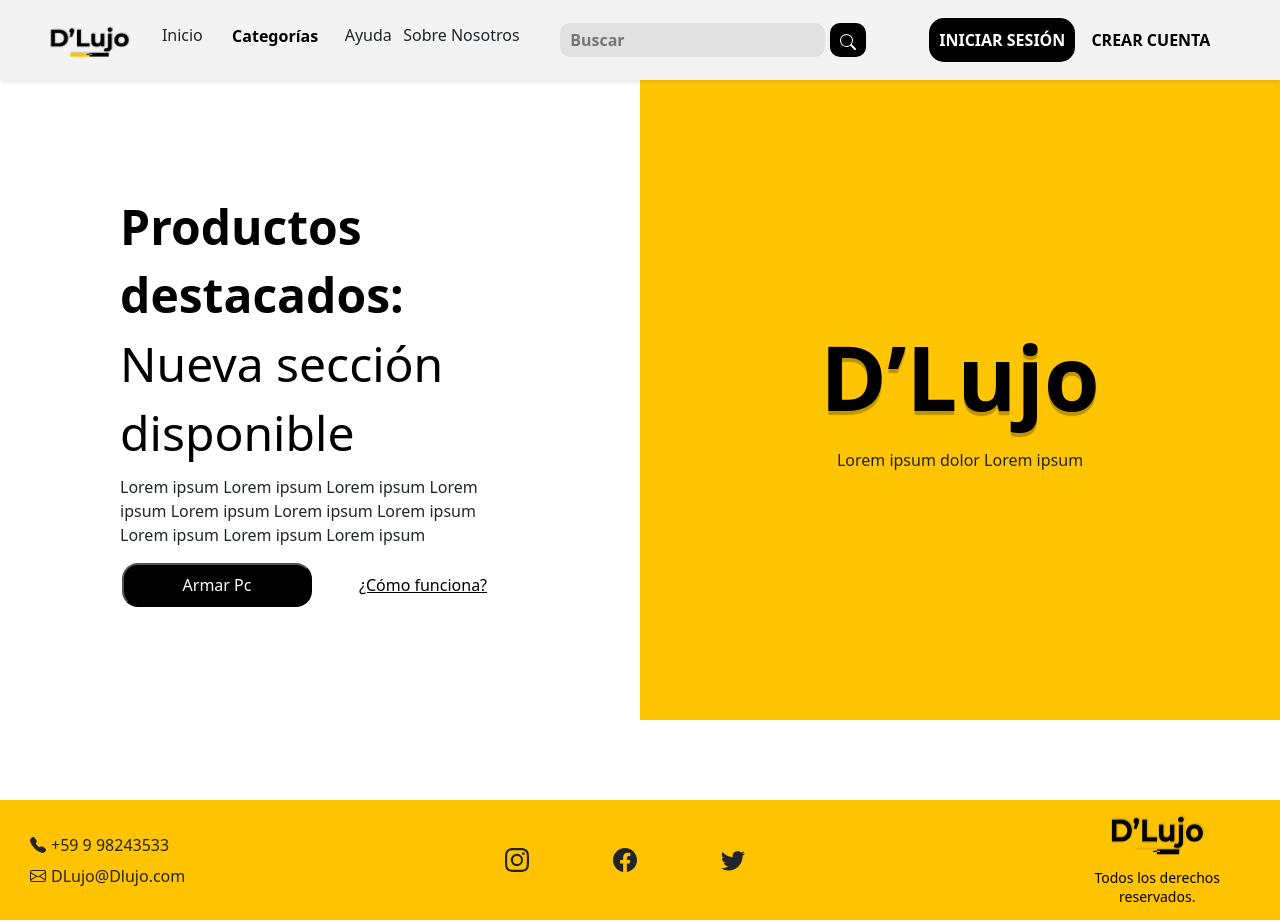
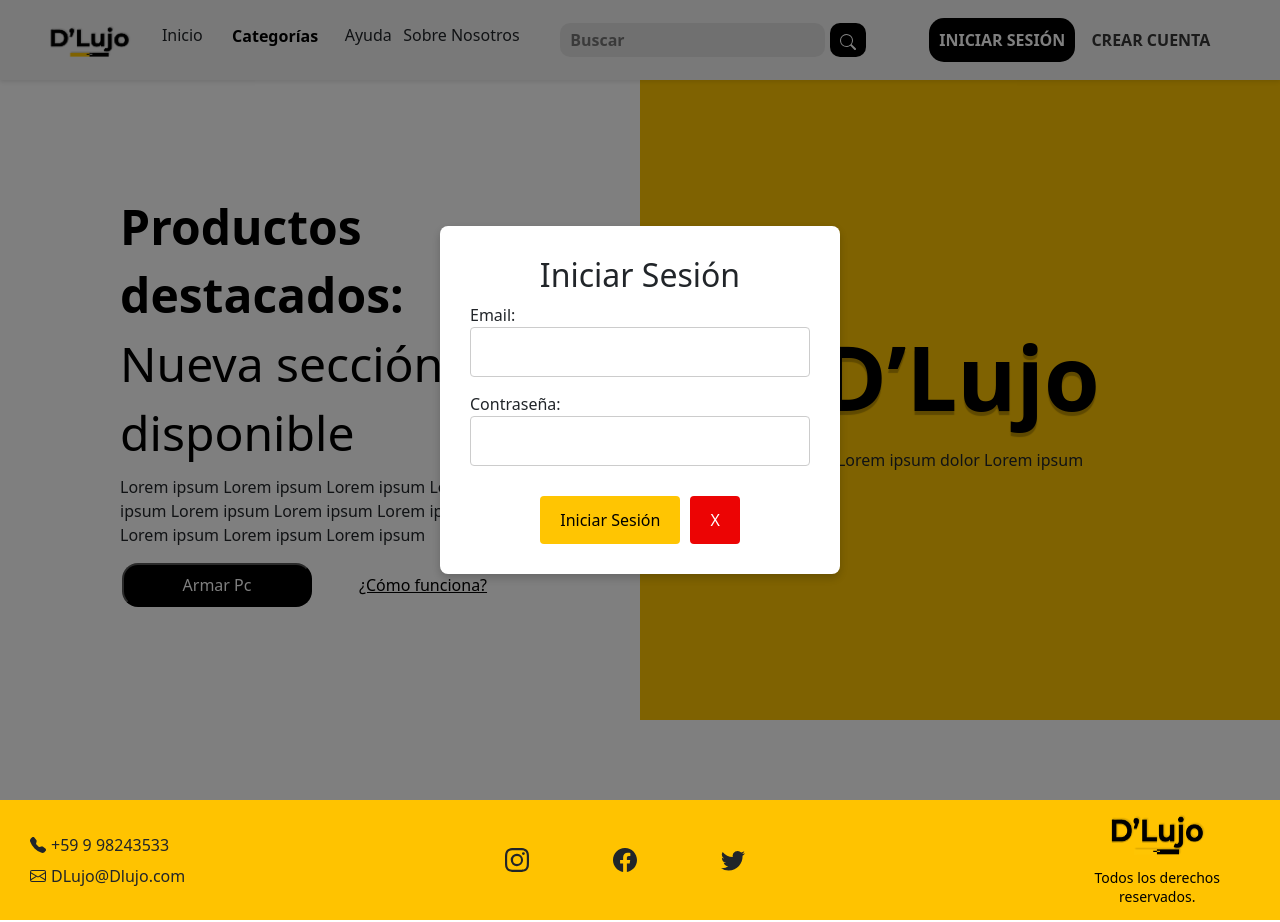
Before and after one commit to JoseSantos5455/e-Commerce-fullstackApp, a React (Create React App) app in the folder clients/: page / in a window 1280 px wide. Both pictures are taken after a click on the button "INICIAR SESIÓN". Built offline with nearby package versions, Linux system fonts and the light colour scheme.

Commit message:
Modal inicio sesión

```diff
--- a/clients/package.json
+++ b/clients/package.json
@@ -13,6 +13,7 @@
   "dependencies": {
     "axios": "^1.4.0",
     "bootstrap": "^5.3.1",
+    "prop-types": "^15.8.1",
     "react": "^18.2.0",
     "react-bootstrap": "^2.8.0",
     "react-dom": "^18.2.0",
--- a/clients/src/App.jsx
+++ b/clients/src/App.jsx
@@ -1,12 +1,14 @@
 import { Route, Routes } from 'react-router-dom'
 import Start from './pages/Home/Start'
 import Form from './pages/CreateProduct/Form'
+import LoginPage from './pages/Login/LoginView'
 
 export default function App() {
   return (
     <div>
       <Routes>
         <Route path="/" element={<Start />} />
+        <Route path="/login" element={<LoginPage />} />
         <Route path="/createproduct" element={<Form />} />
       </Routes>
     </div>
--- /dev/null
+++ b/clients/src/components/Login/Login.jsx
@@ -0,0 +1,53 @@
+import { useState } from 'react'
+import PropTypes from 'prop-types' // Importa PropTypes
+import Styles from './Login.module.css'
+
+const Login = ({ isOpen, onClose }) => {
+  const [email, setEmail] = useState('')
+  const [password, setPassword] = useState('')
+
+  const handleLogin = (e) => {
+    e.preventDefault()
+    // Implementa aquí tu lógica de inicio de sesión
+    // Después del inicio de sesión exitoso, llama a onClose() para cerrar el modal
+  }
+
+  return (
+    <div className={`${Styles.modalOverlay} ${isOpen ? Styles.open : ''}`}>
+      <div className={Styles.modal}>
+        <h2>Iniciar Sesión</h2>
+        <form onSubmit={handleLogin}>
+          <label>Email:</label>
+          <input
+            className={Styles.inputForm}
+            type="email"
+            value={email}
+            onChange={(e) => setEmail(e.target.value)}
+          />
+          <label>Contraseña:</label>
+          <input
+            className={Styles.inputForm}
+            type="password"
+            value={password}
+            onChange={(e) => setPassword(e.target.value)}
+          />
+          <div className={Styles.buttonContainer}>
+            <button className={Styles.submitButton} type="submit">
+              Iniciar Sesión
+            </button>
+            <button className={Styles.closeButton} onClick={onClose}>
+              X
+            </button>
+          </div>
+        </form>
+      </div>
+    </div>
+  )
+}
+
+Login.propTypes = {
+  isOpen: PropTypes.bool.isRequired,
+  onClose: PropTypes.func.isRequired,
+}
+
+export default Login
--- /dev/null
+++ b/clients/src/components/Login/Login.module.css
@@ -0,0 +1,85 @@
+.modalOverlay {
+  position: fixed;
+  top: 0;
+  left: 0;
+  width: 100%;
+  height: 100%;
+  background-color: rgba(0, 0, 0, 0.5);
+  display: flex;
+  justify-content: center;
+  align-items: center;
+  opacity: 0;
+  visibility: hidden;
+  transition: opacity 0.3s, visibility 0.3s;
+  z-index: 1000;
+}
+
+.modalOverlay.open {
+  opacity: 1;
+  visibility: visible;
+}
+
+.modal {
+  background-color: white;
+  padding: 30px;
+  border-radius: 8px;
+  box-shadow: 0 4px 10px rgba(0, 0, 0, 0.2);
+  z-index: 1100;
+  max-width: 400px; /* Limitar el ancho del modal */
+  display: flex;
+  flex-direction: column;
+  align-items: center;
+}
+
+.inputForm {
+  width: 100%;
+  padding: 12px;
+  border: 1px solid #ccc;
+  border-radius: 4px;
+  margin-bottom: 15px;
+  font-size: 16px;
+  transition: border-color 0.2s;
+}
+
+.inputForm:focus {
+  outline: none;
+  border-color: #ffc502;
+}
+
+.buttonContainer {
+  display: flex;
+  gap: 10px; /* Espacio entre elementos */
+  margin-top: 15px; /* Margen superior para separar los botones del contenido */
+  justify-content: center;
+}
+
+.closeButton {
+  background-color: #ec0404;
+  color: rgb(255, 255, 255);
+  border: none;
+  border-radius: 4px;
+  padding: 12px 20px;
+  cursor: pointer;
+  font-size: 16px;
+  transition: background-color 0.2s;
+}
+
+.closeButton:hover {
+  color: #ffffff;
+  background-color: #a00000;
+}
+
+.submitButton {
+  background-color: #ffc502;
+  color: rgb(0, 0, 0);
+  border: none;
+  border-radius: 4px;
+  padding: 12px 20px;
+  cursor: pointer;
+  font-size: 16px;
+  transition: background-color 0.2s;
+}
+
+.submitButton:hover {
+  background-color: #b88d00;
+}
--- a/clients/src/components/navBar/Nav.jsx
+++ b/clients/src/components/navBar/Nav.jsx
@@ -1,8 +1,20 @@
+import { useState } from 'react'
 import Styles from './Nav.module.css'
 import logo from '../../images/logo.png'
 import { BsSearch } from 'react-icons/bs'
+import Login from '../Login/Login'
 
 export default function Nav() {
+  const [isLoginModalOpen, setIsLoginModalOpen] = useState(false)
+
+  const openLoginModal = () => {
+    setIsLoginModalOpen(true)
+  }
+
+  const closeLoginModal = () => {
+    setIsLoginModalOpen(false)
+  }
+
   return (
     <div className={Styles.wrapper}>
       <div className={`${Styles.col_5}`}>
@@ -50,7 +62,10 @@ export default function Nav() {
       <div className={` ${Styles.col_3}`}>
         <div className={Styles.container_btn}>
           <div className={` ${Styles.containerLogin}`}>
-            <button className={`${Styles.actionButton2} ${Styles.login}`}>
+            <button
+              className={`${Styles.actionButton2} ${Styles.login}`}
+              onClick={openLoginModal}
+            >
               Iniciar sesión
             </button>
           </div>
@@ -61,6 +76,9 @@ export default function Nav() {
           </div>
         </div>
       </div>
+      {isLoginModalOpen && (
+        <Login isOpen={isLoginModalOpen} onClose={closeLoginModal} />
+      )}
     </div>
   )
 }
--- a/clients/src/components/navBar/Nav.module.css
+++ b/clients/src/components/navBar/Nav.module.css
@@ -131,11 +131,11 @@
 }
 
 .create {
-  color: black;
+  color: #363636;
 }
 
 .actionButton:hover {
-  color: rgb(34, 120, 233);
+  color: #000000;
 }
 
 .actionButton2:hover {
--- /dev/null
+++ b/clients/src/pages/Login/LoginView.jsx
@@ -0,0 +1,11 @@
+import Login from '../../components/Login/Login'
+
+const LoginPage = () => {
+  return (
+    <div>
+      <Login />
+    </div>
+  )
+}
+
+export default LoginPage
```
Also changed, not shown: clients/src/components/CreateAccount/CreateAccount.jsx (added, +36 -0 lines), clients/src/pages/Login/LoginView.module.css (added), 1 other file (tests, documents, lock files or other folders).
